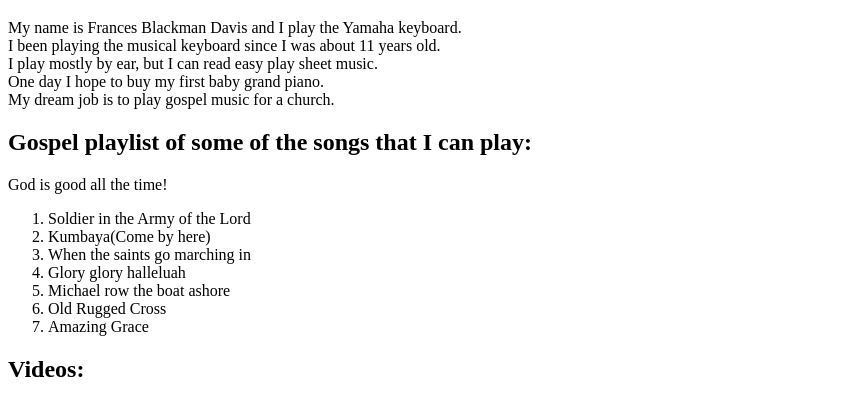
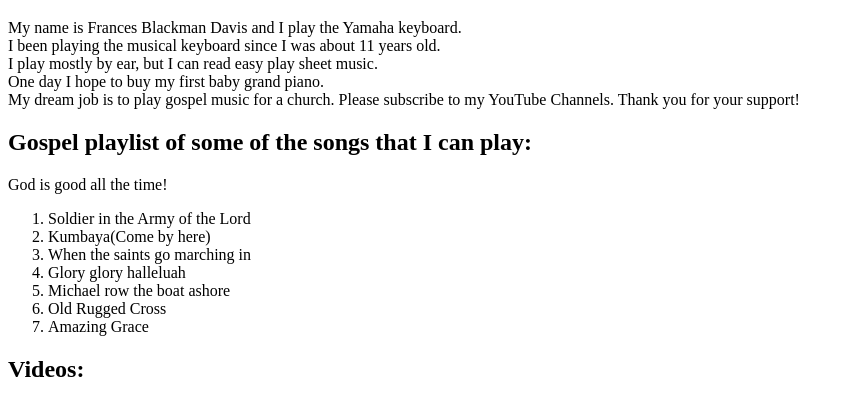
Before and after one commit to fbdavis88/talent-showcase, a plain HTML site: page index.html in a window 1280 px wide. Shown: the part 373-773 px from the top of the page, without its empty margins (0-853 px from the left). Drawn offline with Linux system fonts and the light colour scheme.

Commit message:
Please subscribe to my YouTube channels. Thanks for your support.

```diff
--- a/index.html
+++ b/index.html
@@ -10,7 +10,7 @@
 
 <h1>Welcome to my Talent Showcase Website</h1>
 
-<p>My name is Frances Blackman Davis and I play the Yamaha keyboard. <br>I been playing the musical keyboard since I was about 11 years old. <br>I play mostly by ear, but I can read easy play sheet music. <br>One day I hope to buy my first baby grand piano.<br>My dream job is to play gospel music for a church.</p>
+<p>My name is Frances Blackman Davis and I play the Yamaha keyboard. <br>I been playing the musical keyboard since I was about 11 years old. <br>I play mostly by ear, but I can read easy play sheet music. <br>One day I hope to buy my first baby grand piano.<br>My dream job is to play gospel music for a church. Please subscribe to my YouTube Channels. Thank you for your support!</p>
 
 <h3></h3>
 
```
